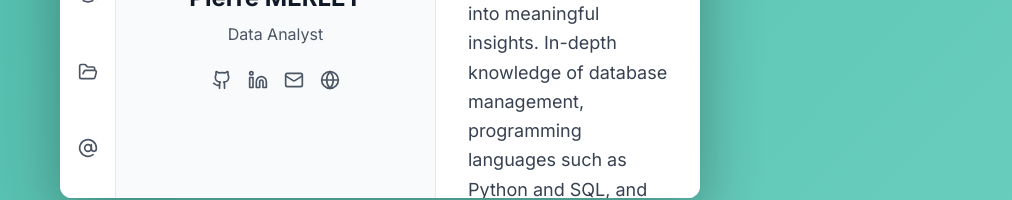
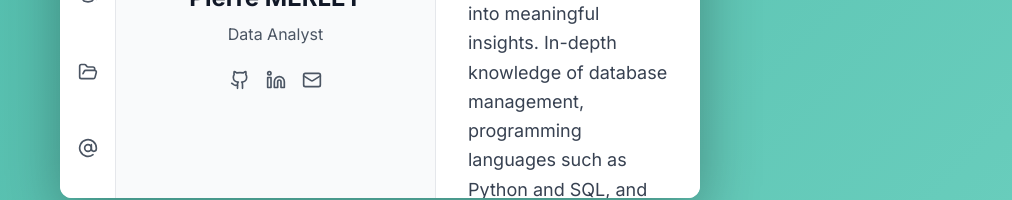
Before and after one commit to PierreMrt/nextjs-portfolio, a Next.js app: page / in a window 1280 px wide. Shown: the part 402-602 px from the top of the page, without its empty margins (260-1272 px from the left). Built offline with nearby package versions, Linux system fonts and the light colour scheme.

Commit message:
Update ProfileCard with correct contact info and remove website button

```diff
--- a/components/layout/ProfileCard.tsx
+++ b/components/layout/ProfileCard.tsx
@@ -1,4 +1,4 @@
-import { Github, Linkedin, Mail, Globe } from 'lucide-react'
+import { Github, Linkedin, Mail } from 'lucide-react'
 import Image from 'next/image'
 
 export default function ProfileCard() {
@@ -37,7 +37,7 @@ export default function ProfileCard() {
           <Github className="w-5 h-5" />
         </a>
         <a
-          href="https://linkedin.com/in/pierremerlet"
+          href="https://www.linkedin.com/in/pierre-merlet-553028a9/"
           target="_blank"
           rel="noopener noreferrer"
           className="text-gray-600 hover:text-teal-500 transition-colors"
@@ -46,21 +46,12 @@ export default function ProfileCard() {
           <Linkedin className="w-5 h-5" />
         </a>
         <a
-          href="mailto:pierre.merlet@example.com"
+          href="mailto:pierre.merlet@proton.me"
           className="text-gray-600 hover:text-teal-500 transition-colors"
           aria-label="Email"
         >
           <Mail className="w-5 h-5" />
         </a>
-        <a
-          href="https://pierremerlet.com"
-          target="_blank"
-          rel="noopener noreferrer"
-          className="text-gray-600 hover:text-teal-500 transition-colors"
-          aria-label="Website"
-        >
-          <Globe className="w-5 h-5" />
-        </a>
       </div>
     </div>
   )
```
